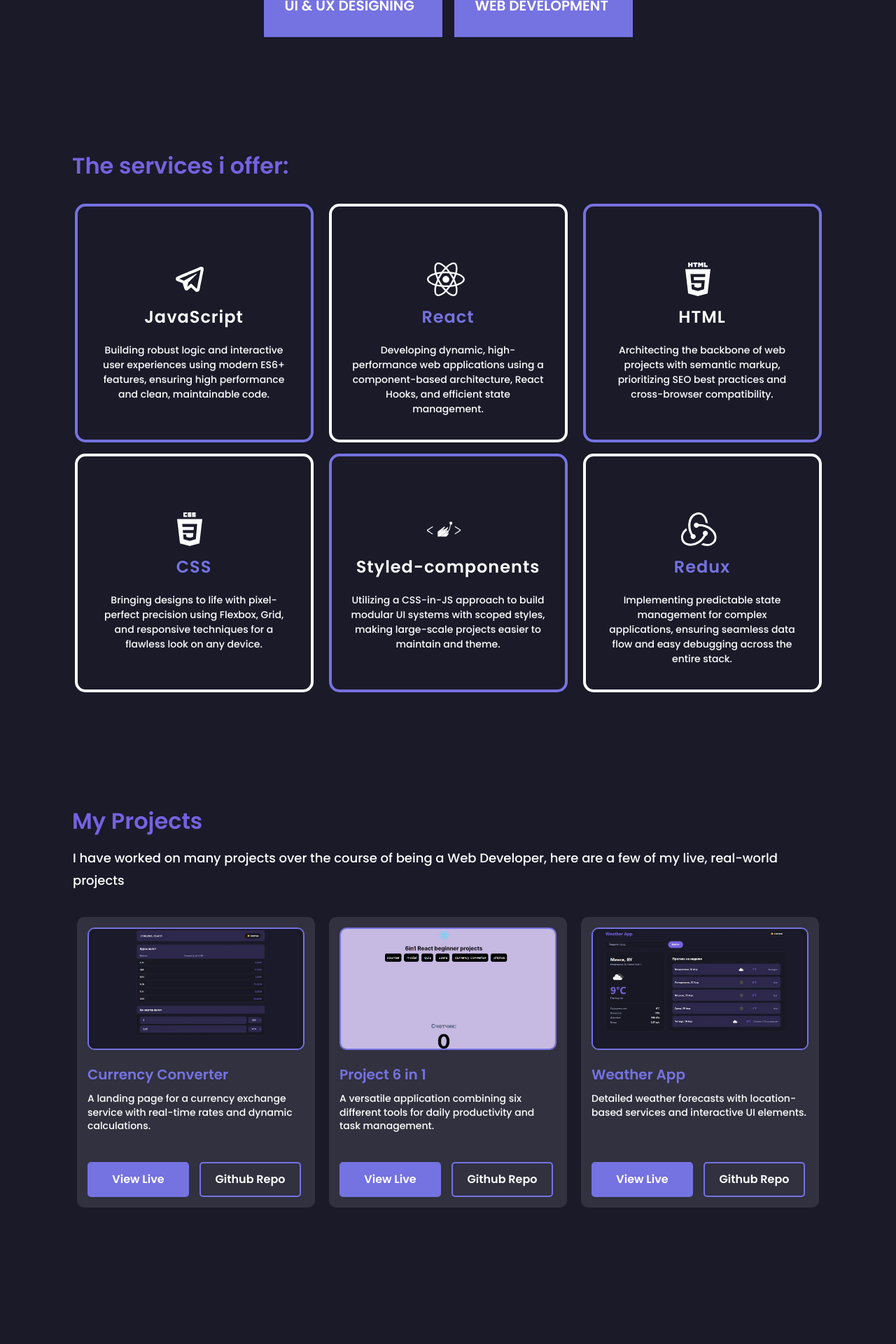
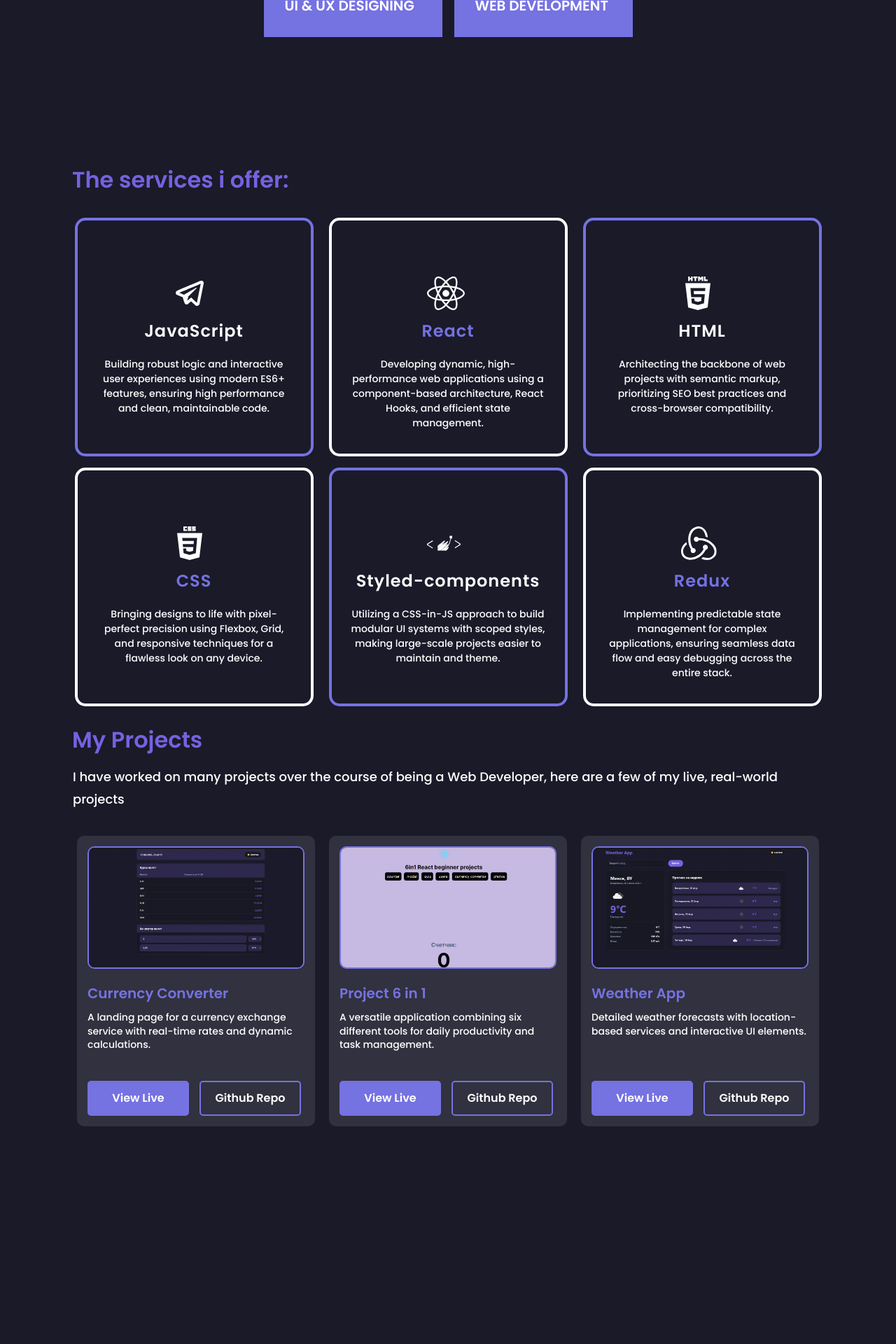
Before and after one commit to pachovRuslan/Portfolio_v2, a React app: page / in a window 1280 px wide. Shown: the part 1540-3460 px from the top of the page at 70% size. Built offline with nearby package versions, Linux system fonts and the light colour scheme.

Commit message:
refactoring

```diff
--- a/src/layout/header/headerMenu/menu/Menu.tsx
+++ b/src/layout/header/headerMenu/menu/Menu.tsx
@@ -18,7 +18,7 @@ export const Menu: React.FC<MenuPropsType> = ({ onNavLinkClick }) => {
         {items.map((item, index) => {
           return (
             <S.MenuItem key={index}>
-              <S.NavLink to={item.href}  onClick={onNavLinkClick} activeClass="active" spy={true} smooth={true} duration={300} offset={-100}>{item.title}</S.NavLink>
+              <S.NavLink to={item.href}  onClick={onNavLinkClick} activeClass="active" spy={true} smooth={true} duration={300} offset={-80}>{item.title}</S.NavLink>
             </S.MenuItem>
           );
         })}
--- a/src/layout/sections/skills/Skills_Styled.ts
+++ b/src/layout/sections/skills/Skills_Styled.ts
@@ -2,7 +2,7 @@ import styled from "styled-components";
 import { theme } from "../../../styles/Theme";
 
 const StyledSkills = styled.section`
-  padding: 80px 0;
+height: 100vh;
 `;
 const StyledSkill = styled.div`
   width: 341px;
--- a/src/layout/sections/works/Works_Styled.ts
+++ b/src/layout/sections/works/Works_Styled.ts
@@ -1,7 +1,7 @@
 import styled from "styled-components";
 
 const StyledWorks = styled.section`
-  padding: 80px 0;
+ height: 100vh;
 `;
 const StyledText = styled.p`
   margin: 13px 5px 0px 14px;
```
